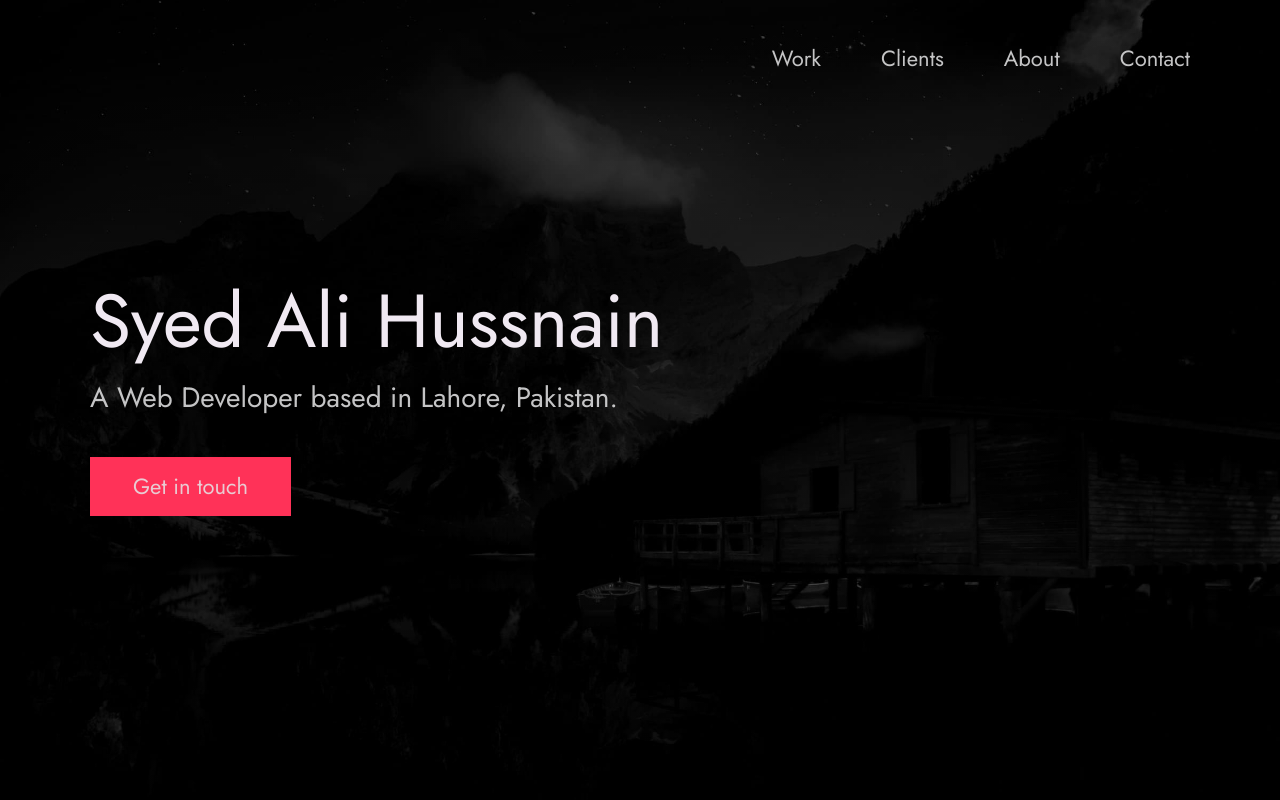
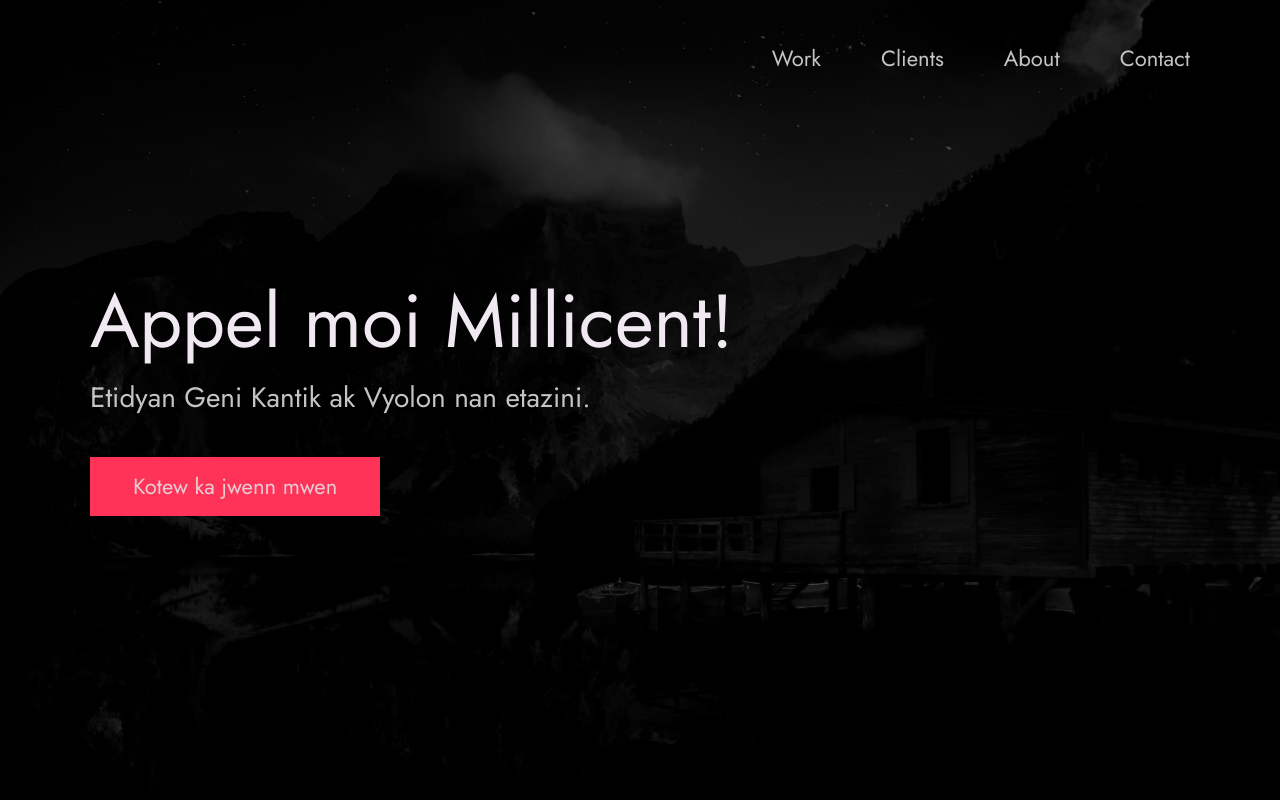
Before and after one commit to mylyfabre/Portfolio-Francais, a plain HTML site: page index.html in a window 1280 px wide. Shown: the top 800 px of the page. Drawn offline with Linux system fonts and the light colour scheme.

Commit message:
Update index.html

```diff
--- a/index.html
+++ b/index.html
@@ -56,11 +56,11 @@
       <div class="header__text">
         <h1 class="heading-primary">
           <!-- Replace the following name with your name -->
-          <span>Syed Ali Hussnain</span>
+          <span>Appel moi Millicent!</span>
         </h1>
         <!-- Put a small paragraph about yourself -->
-        <p>A Web Developer based in Lahore, Pakistan.</p>
-        <a href="#contact" class="btn btn--pink">Get in touch</a>
+        <p>Etidyan Geni Kantik ak Vyolon nan etazini.</p>
+        <a href="#contact" class="btn btn--pink">Kotew ka jwenn mwen</a>
       </div>
     </div>
   </header>
@@ -210,7 +210,7 @@
 
   <section class="contact" id="contact">
     <div class="row">
-      <h2>Get in Touch</h2>
+      <h2>Kotew ka jwenn mwen</h2>
       <div class="contact__info">
         <p>
           Are you looking for a fast-performing and user-friendly website to
```
